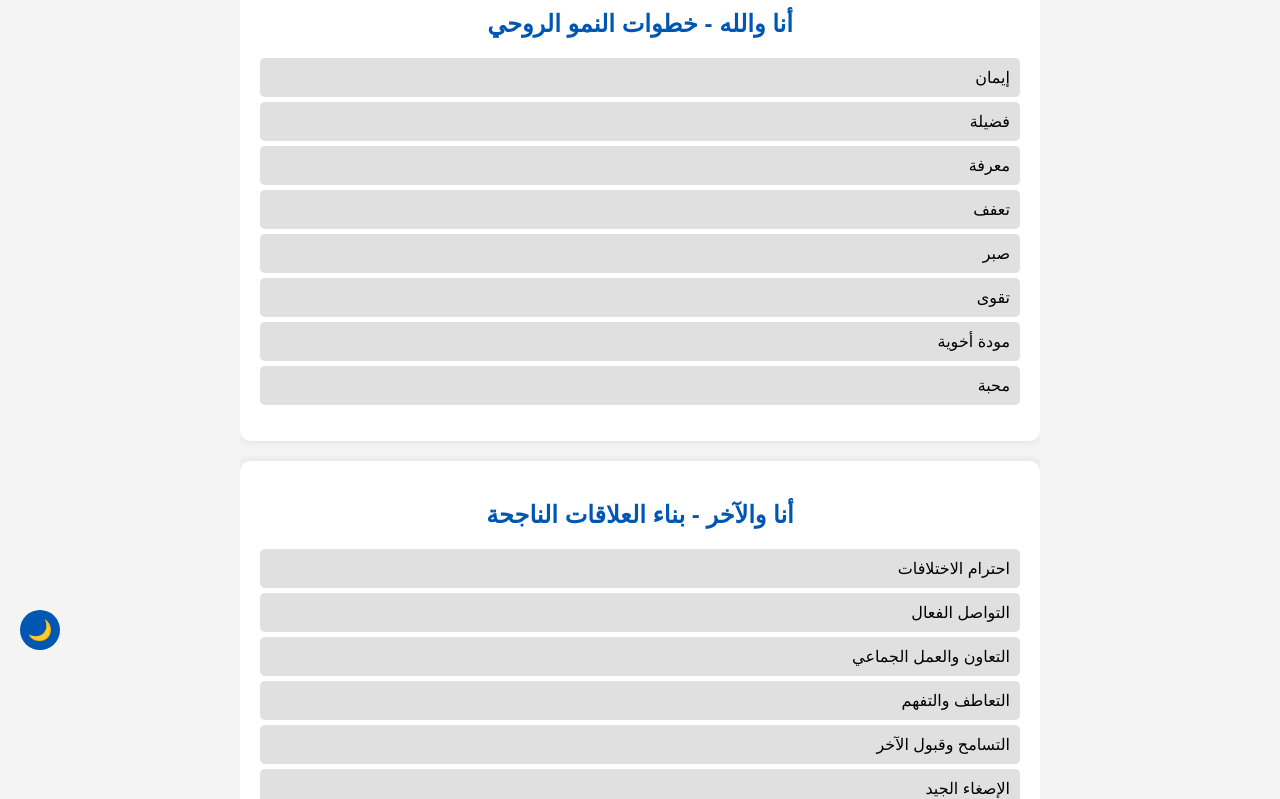
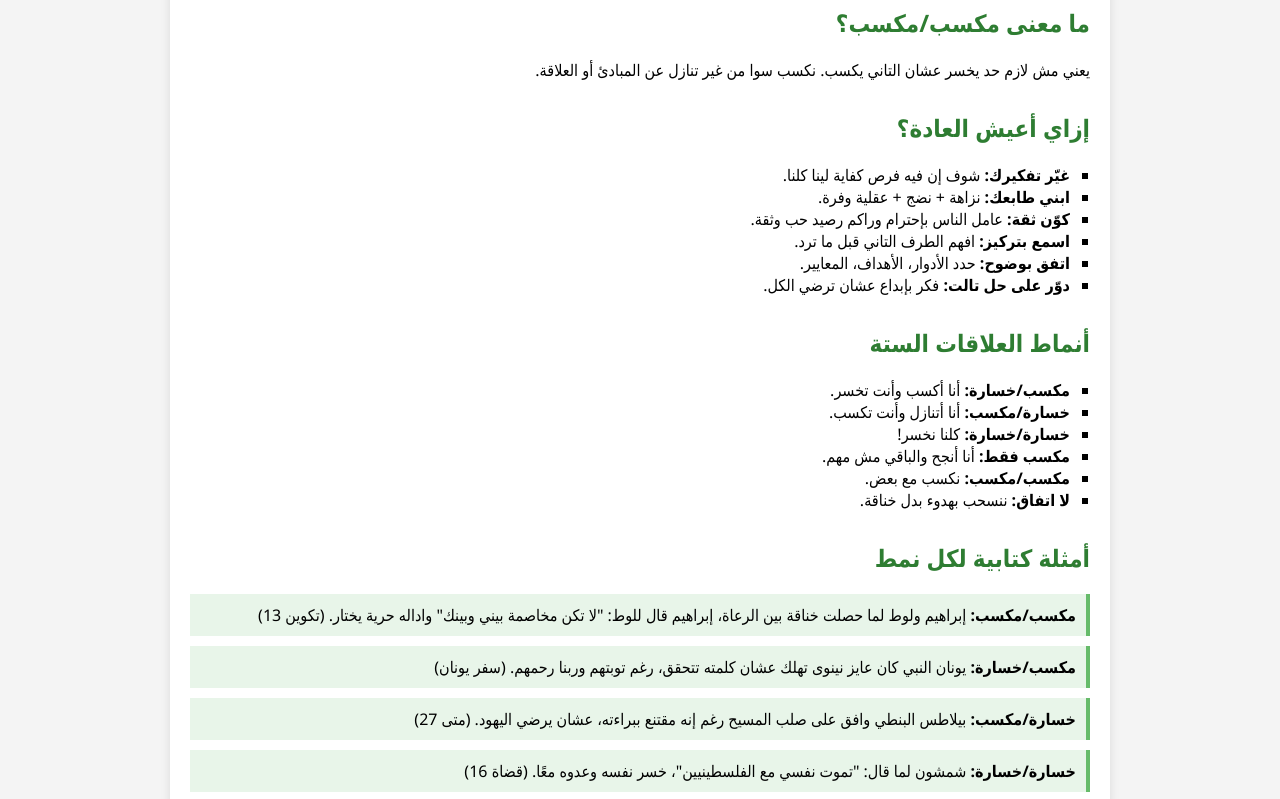
Before and after one commit to TonyMouwad/random_verse, a plain HTML site: page second.html in a window 1280 px wide. Shown: the part 130-929 px from the top of the page. Drawn offline with Linux system fonts and the light colour scheme.

Commit message:
Update second.html

```diff
--- a/second.html
+++ b/second.html
@@ -1,188 +1,94 @@
-<!DOCTYPE html>
-<html lang="ar">
+<!DOCTYPE html><html lang="ar">
 <head>
   <meta charset="UTF-8">
   <meta name="viewport" content="width=device-width, initial-scale=1.0">
-    <title>أنا والله - أنا والآخر - أنا ونفسي</title>
+  <title>عادة المكسب المشترك</title>
   <style>
     body {
-            font-family: Arial, sans-serif;
+      font-family: 'Segoe UI', Tahoma, Geneva, Verdana, sans-serif;
       direction: rtl;
-            background: #f4f4f4;
+      background-color: #f4f4f4;
       margin: 0;
       padding: 0;
-            transition: background 0.3s, color 0.3s;
     }
     .container {
-            width: 90%;
-            max-width: 800px;
+      max-width: 900px;
       margin: auto;
-            overflow: hidden;
-            padding-top: 80px; /* لضمان عدم تغطية الهيدر للمحتوى */
-        }
-        section {
       background: white;
       padding: 20px;
-            margin: 20px 0;
-            border-radius: 10px;
-            box-shadow: 0 0 10px rgba(0, 0, 0, 0.1);
-            transition: transform 0.3s;
+      box-shadow: 0 0 10px rgba(0,0,0,0.1);
+      margin-top: 30px;
     }
-        section:hover {
-            transform: scale(1.02);
-        }
-        h2, h3 {
-            text-align: center;
-            color: #0056b3;
+    h1, h2, h3 {
+      color: #2e7d32;
     }
     ul {
-            list-style: none;
-            padding: 0;
+      list-style-type: square;
+      padding-right: 20px;
     }
-        li {
-            background: #e0e0e0;
-            margin: 5px 0;
+    .section {
+      margin-bottom: 30px;
+    }
+    .highlight {
+      background-color: #e8f5e9;
+      border-right: 4px solid #66bb6a;
       padding: 10px;
-            border-radius: 5px;
-            transition: background 0.3s;
+      margin: 10px 0;
     }
-        li:hover {
-            background: #cccccc;
-        }
-        .theme-toggle {
-            position: fixed;
-            bottom: 20px;
-            left: 20px;
-            width: 40px;
-            height: 40px;
-            font-size: 20px;
-            text-align: center;
-            background: #0056b3;
-            color: white;
-            border: none;
-            border-radius: 50%;
-            cursor: pointer;
-            transition: background 0.3s;
-        }
-        .theme-toggle:hover {
-            background: #003f7f;
-        }
-        .dark-mode {
-            background: #121212;
-            color: white;
-        }
-        .dark-mode section {
-            background: #1e1e1e;
-            box-shadow: 0 0 10px rgba(255, 255, 255, 0.2);
-        }
-        .dark-mode li {
-            background: #333;
-            color: white;
-        }
-        .dark-mode li:hover {
-            background: #444;
-        }
-        .dark-mode h2, .dark-mode h3 {
-            color: #ffd700;
-        }
-        .header {
-            display: flex;
-            justify-content: space-between;
-            align-items: center;
-            background: #0056b3;
+    .example {
+      background-color: #fffde7;
+      border-right: 4px solid #fbc02d;
       padding: 10px;
-            position: fixed;
-            width: 100%;
-            top: 0;
-            left: 0;
-            z-index: 1000;
-        }
-        .message-icon {
-            width: 40px;
-            height: 40px;
-            background: white;
-            border-radius: 50%;
-            display: flex;
-            justify-content: center;
-            align-items: center;
-            text-decoration: none;
-            font-size: 20px;
-            color: #0056b3;
-        }
-        .footer {
-            text-align: center;
-            background: #0056b3;
-            color: white;
-            padding: 10px;
-            margin-top: 20px;
-            font-size: 14px;
-        }
-        .start-point {
-            text-align: center;
-            font-size: 24px;
-            font-weight: bold;
-            color: #e9e9e9;
-            margin-right: 30px;
+      margin: 10px 0;
     }
   </style>
 </head>
 <body>
-    <div class="header">
-        <div class="start-point">نقطة انطلاق</div>
-        <a href="index.html" class="message-icon">✉️</a>
+  <div class="container">
+    <h1>📘 عادة 4: فكر في المكسب المشترك (Win/Win)</h1><div class="section">
+  <h2>ما معنى مكسب/مكسب؟</h2>
+  <p>يعني مش لازم حد يخسر عشان التاني يكسب. نكسب سوا من غير تنازل عن المبادئ أو العلاقة.</p>
 </div>
-    <button class="theme-toggle" onclick="toggleTheme()">🌙</button>
-    <div class="container">
-        <section>
-            <h2>أنا والله - خطوات النمو الروحي</h2>
+
+<div class="section">
+  <h2>إزاي أعيش العادة؟</h2>
   <ul>
-                <li>إيمان</li>
-                <li>فضيلة</li>
-                <li>معرفة</li>
-                <li>تعفف</li>
-                <li>صبر</li>
-                <li>تقوى</li>
-                <li>مودة أخوية</li>
-                <li>محبة</li>
+    <li><strong>غيّر تفكيرك:</strong> شوف إن فيه فرص كفاية لينا كلنا.</li>
+    <li><strong>ابني طابعك:</strong> نزاهة + نضج + عقلية وفرة.</li>
+    <li><strong>كوّن ثقة:</strong> عامل الناس بإحترام وراكم رصيد حب وثقة.</li>
+    <li><strong>اسمع بتركيز:</strong> افهم الطرف التاني قبل ما ترد.</li>
+    <li><strong>اتفق بوضوح:</strong> حدد الأدوار، الأهداف، المعايير.</li>
+    <li><strong>دوّر على حل تالت:</strong> فكر بإبداع عشان ترضي الكل.</li>
   </ul>
-        </section>
-        <section>
-            <h2>أنا والآخر - بناء العلاقات الناجحة</h2>
+</div>
+
+<div class="section">
+  <h2>أنماط العلاقات الستة</h2>
   <ul>
-                <li>احترام الاختلافات</li>
-                <li>التواصل الفعال</li>
-                <li>التعاون والعمل الجماعي</li>
-                <li>التعاطف والتفهم</li>
-                <li>التسامح وقبول الآخر</li>
-                <li>الإصغاء الجيد</li>
-                <li>حل النزاعات بحكمة</li>
-                <li>التعامل بأمانة ونزاهة</li>
+    <li><strong>مكسب/خسارة:</strong> أنا أكسب وأنت تخسر.</li>
+    <li><strong>خسارة/مكسب:</strong> أنا أتنازل وأنت تكسب.</li>
+    <li><strong>خسارة/خسارة:</strong> كلنا نخسر!</li>
+    <li><strong>مكسب فقط:</strong> أنا أنجح والباقي مش مهم.</li>
+    <li><strong>مكسب/مكسب:</strong> نكسب مع بعض.</li>
+    <li><strong>لا اتفاق:</strong> ننسحب بهدوء بدل خناقة.</li>
   </ul>
-        </section>
-        <section>
-            <h2>أنا ونفسي - تطوير الذات</h2>
-            <ul>
-                <li>تنظيم الوقت</li>
-                <li>تحديد الأهداف</li>
-                <li>الثقة بالنفس</li>
-                <li>التحكم في المشاعر</li>
-                <li>تطوير المهارات الشخصية</li>
-                <li>اتخاذ القرارات بحكمة</li>
-                <li>التعلم المستمر</li>
-                <li>التحفيز الذاتي</li>
-            </ul>
-        </section>
 </div>
-    <div class="footer">
-        &copy; 2025 اجتماع البابا أثناسيوس الرسولي للشباب. جميع الحقوق محفوظة.<br>
-        شكرًا لجميع المشاركين في إعداد هذا المحتوى، ونأمل أن يكون مصدر إلهام وتوجيه للجميع.
+
+<div class="section">
+  <h2>أمثلة كتابية لكل نمط</h2>
+  <div class="highlight"><strong>مكسب/مكسب:</strong> إبراهيم ولوط لما حصلت خناقة بين الرعاة، إبراهيم قال للوط: "لا تكن مخاصمة بيني وبينك" واداله حرية يختار. (تكوين 13)</div>
+  <div class="highlight"><strong>مكسب/خسارة:</strong> يونان النبي كان عايز نينوى تهلك عشان كلمته تتحقق، رغم توبتهم وربنا رحمهم. (سفر يونان)</div>
+  <div class="highlight"><strong>خسارة/مكسب:</strong> بيلاطس البنطي وافق على صلب المسيح رغم إنه مقتنع ببراءته، عشان يرضي اليهود. (متى 27)</div>
+  <div class="highlight"><strong>خسارة/خسارة:</strong> شمشون لما قال: "تموت نفسي مع الفلسطينيين"، خسر نفسه وعدوه معًا. (قضاة 16)</div>
+  <div class="highlight"><strong>مكسب فقط:</strong> الابن الأكبر في مثل الابن الضال، رفض يفرح برجوع أخوه لأنه شايف نفسه أحق بالفرح. (لوقا 15)</div>
+  <div class="highlight"><strong>لا اتفاق:</strong> بولس وبرنابا اختلفوا على مارمرقس فافترقوا، ودي صورة محترمة للخلاف لما مفيش اتفاق. (أعمال 15)</div>
 </div>
-    <script>
-        function toggleTheme() {
-            document.body.classList.toggle("dark-mode");
-            let themeButton = document.querySelector(".theme-toggle");
-            themeButton.textContent = document.body.classList.contains("dark-mode") ? "☀️" : "🌙";
-        }
-    </script>
+
+<div class="section">
+  <h2>🌟 خلاصة</h2>
+  <p>القائد الناجح بيفكر: إزاي نكسب سوا؟ مش إزاي أكسب لوحدي.</p>
+</div>
+
+  </div>
 </body>
 </html>
```
Lines whose indentation alone changed are shown as unchanged.
